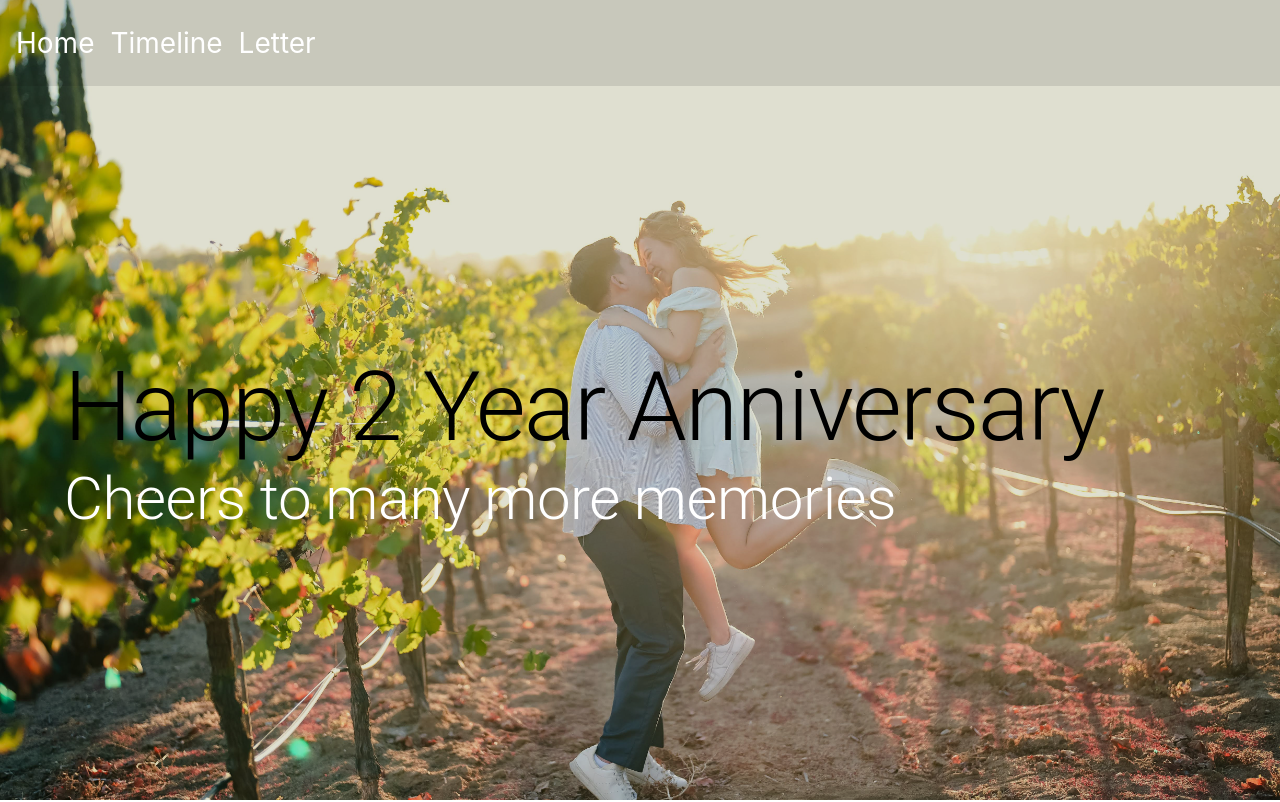
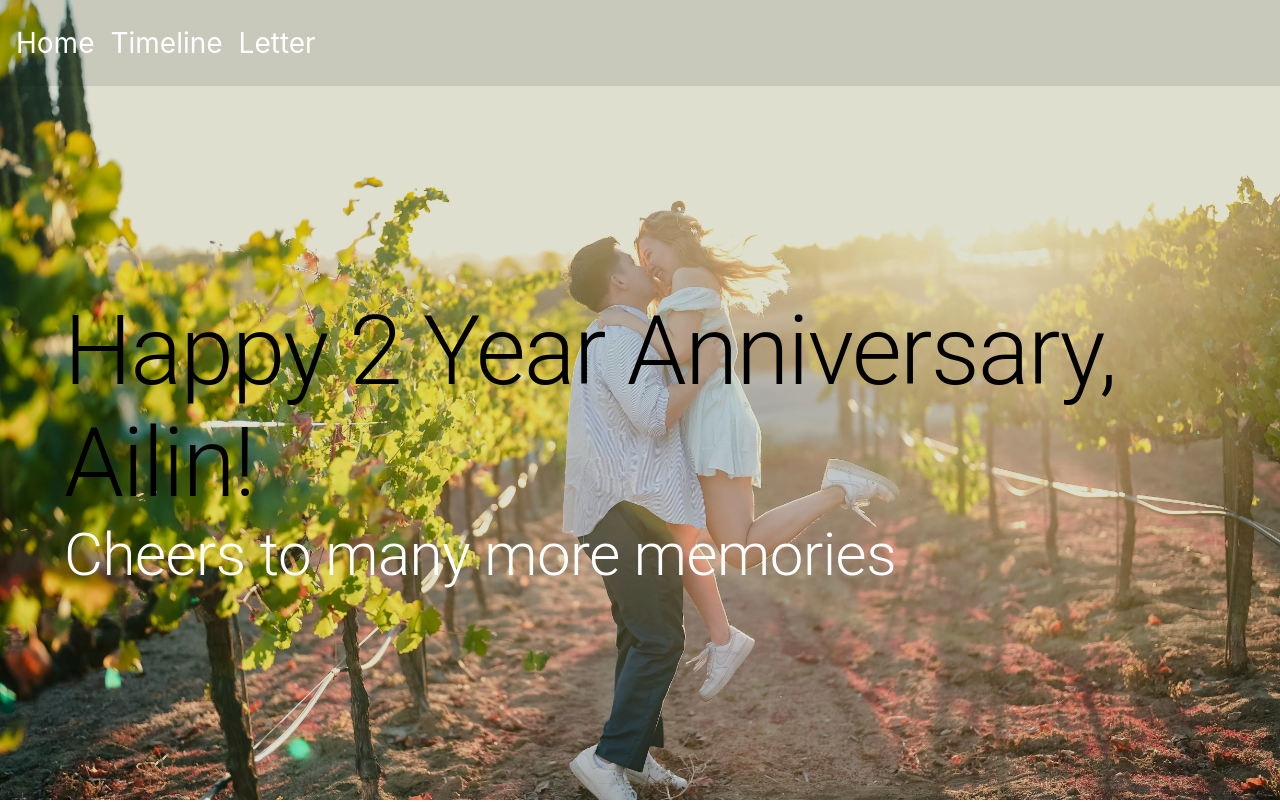
Before and after one commit to ryanluu12345/our-mems-site, a React (Create React App) app in the folder ui/: page / in a window 1280 px wide. Shown: the top 802 px of the page. Built offline with nearby package versions, Linux system fonts and the light colour scheme.

Commit message:
app: had to fix the title so it mentions I'm saying happy anniversary to you
This is celebrating our anniversary after all haha

```diff
--- a/ui/src/App.tsx
+++ b/ui/src/App.tsx
@@ -35,7 +35,7 @@ function App() {
             paddingLeft: 8,
           }}
         >
-          <Typography variant="h1">Happy 2 Year Anniversary</Typography>
+          <Typography variant="h1">Happy 2 Year Anniversary, Ailin!</Typography>
           <Typography color={"white"} variant="h2">
             Cheers to many more memories
           </Typography>
```
